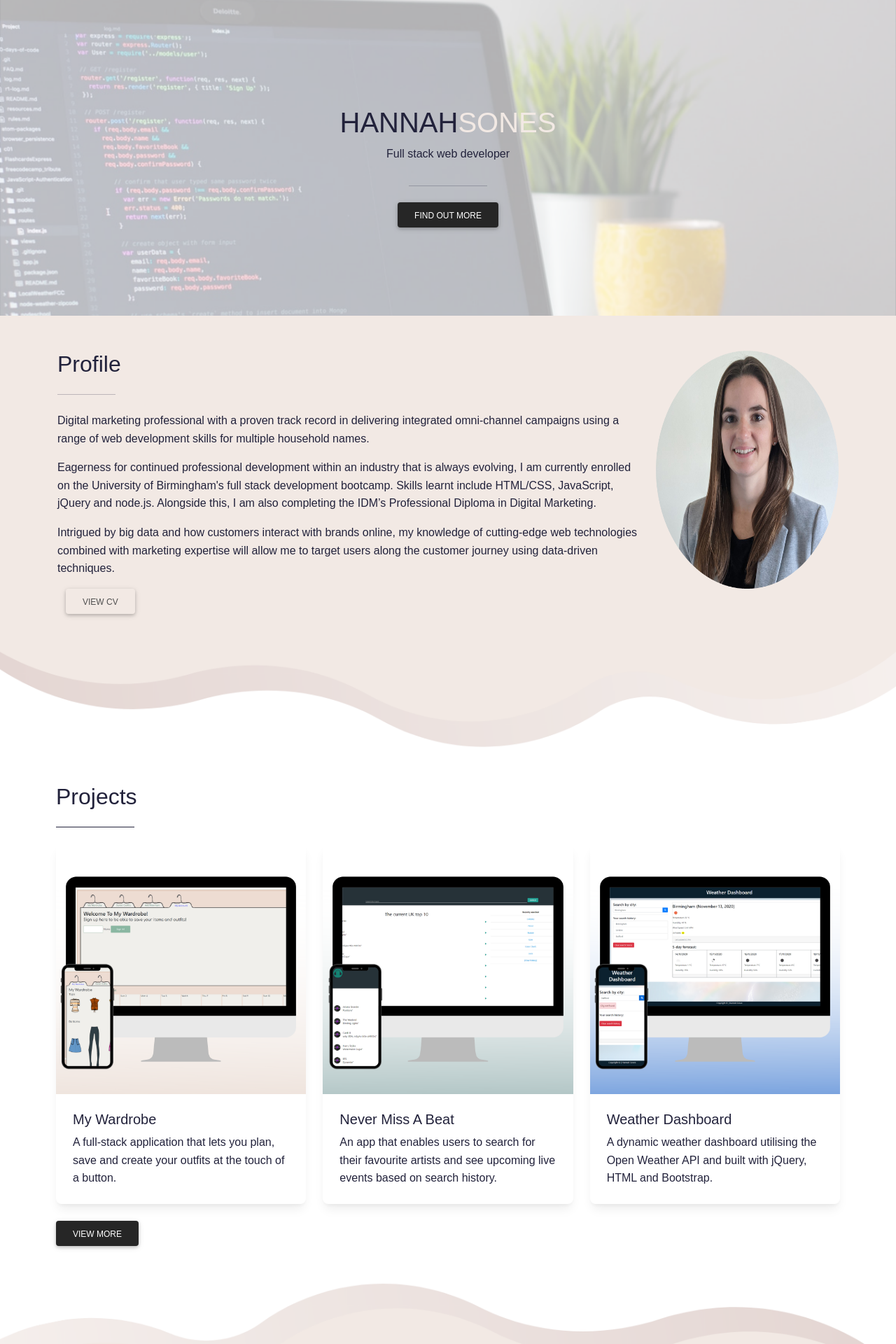
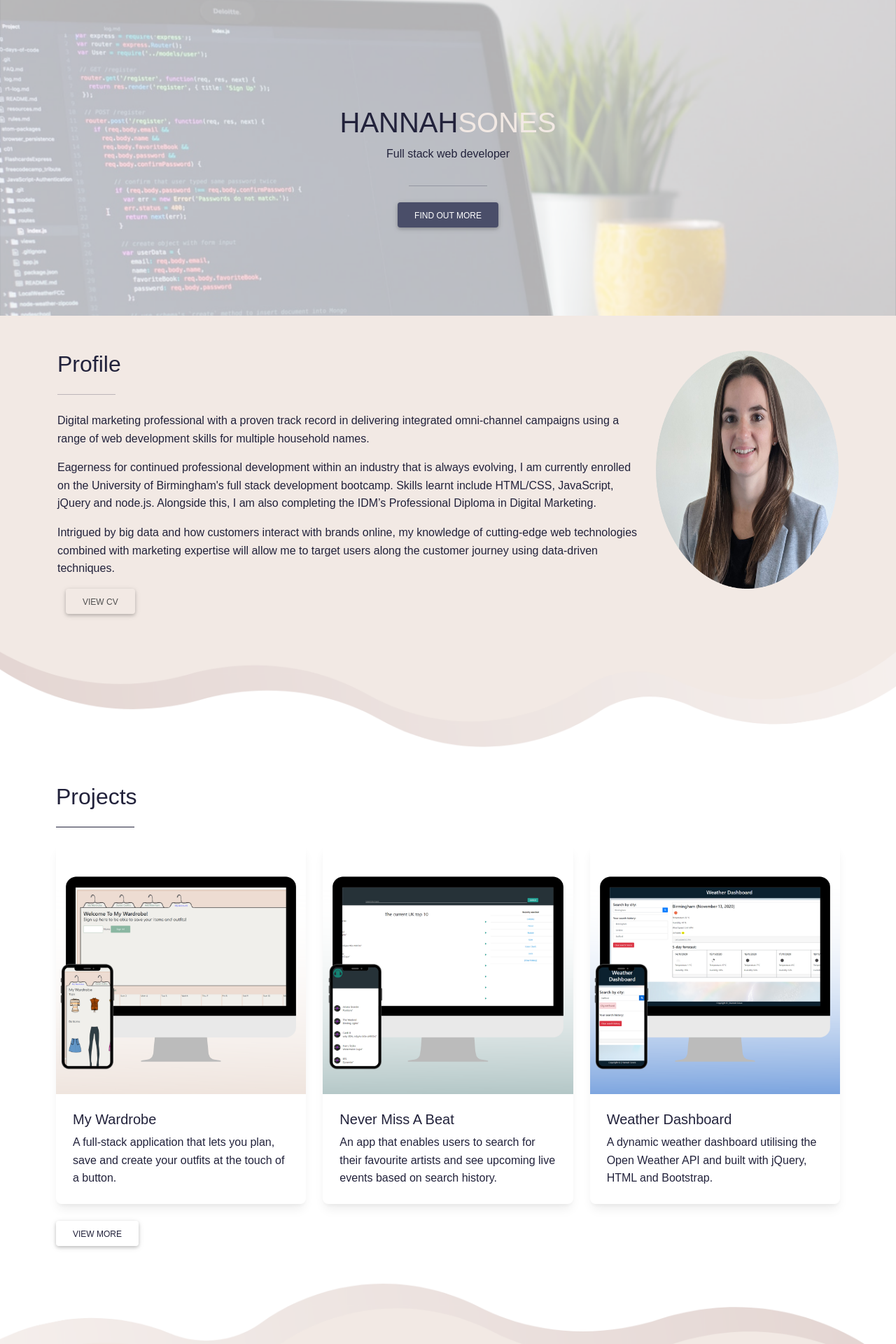
Before and after one commit to HannahSones/reacrPortfolio, a React (Create React App) app: page /projects in a window 1280 px wide. Shown: the part 149-2069 px from the top of the page at 70% size. Built offline with nearby package versions, Linux system fonts and the light colour scheme.

Commit message:
Refactoring

```diff
--- a/src/App.js
+++ b/src/App.js
@@ -1,5 +1,5 @@
 import React from 'react'
-import Navbar from './components/Navbar/navbar'
+import Menu from './components/Menu/menu'
 import Banner from './components/Banner/banner'
 import Profile from './components/Profile/profile'
 import Projects from './components/Projects/projects'
@@ -11,7 +11,7 @@ function App() {
 
   return (
     <div className="App">
-      <Navbar />
+      <Menu />
       <Banner />
       <Profile />
       <Projects />
--- a/src/components/Banner/banner.css
+++ b/src/components/Banner/banner.css
@@ -19,3 +19,12 @@ h1 {
 h1 span {
     color: #f2e9e4;
 }
+
+.profileBtn {
+    background-color: #4a4e69;
+    color: white;
+}
+
+.profileBtn:hover {
+    color: #c9ada7;
+}
--- a/src/components/Banner/banner.js
+++ b/src/components/Banner/banner.js
@@ -26,7 +26,7 @@ function Banner() {
                 </div>
                 <div class="row" data-aos="fade-up" data-aos-duration="2000">
                     <div class="col-md-12">
-                        <a href="#profile" class="btn btn-dark" role="button" aria-pressed="true">Find out more</a>
+                        <a href="#profile" class="btn profileBtn" role="button" aria-pressed="true">Find out more</a>
                     </div>
                 </div>
             </div>
--- a/src/components/Navbar/navbar.css
+++ b/src/components/Menu/menu.css
@@ -6,3 +6,7 @@
 .nav-link {
     color: white;
 }
+
+.nav-link:hover {
+    color: #c9ada7;
+}
--- a/src/components/Navbar/navbar.js
+++ b/src/components/Menu/menu.js
@@ -1,9 +1,9 @@
 import React from 'react';
 import '../style.css';
-import './navbar.css';
+import './menu.css';
 // import Navigation from "./navigation";
 
-function Navbar() {
+function Menu() {
   return (
     <div className="menu fixed-top">
       <nav class="navbar navbar-expand-lg">
@@ -52,4 +52,4 @@ function Navbar() {
   );
 }
 
-export default Navbar;
+export default Menu;
--- a/src/components/Projects/projects.css
+++ b/src/components/Projects/projects.css
@@ -7,3 +7,8 @@
     background-repeat: no-repeat;
     background-size: cover;
 }
+
+.viewProjectsBtn {
+    color: #22223b;
+    align-items: center;
+}
--- a/src/components/Projects/projects.js
+++ b/src/components/Projects/projects.js
@@ -79,7 +79,7 @@ function Projects() {
           <div class="col-md-12">
             <a
               href="#profile"
-              class="btn btn-dark"
+              class="btn viewProjectsBtn"
               role="button"
               aria-pressed="true"
             >
```
